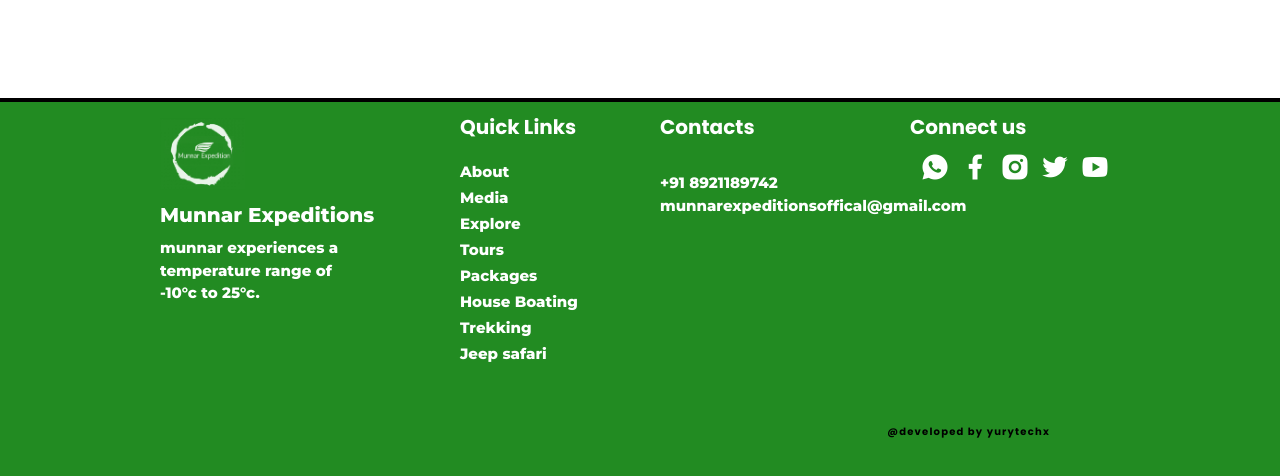
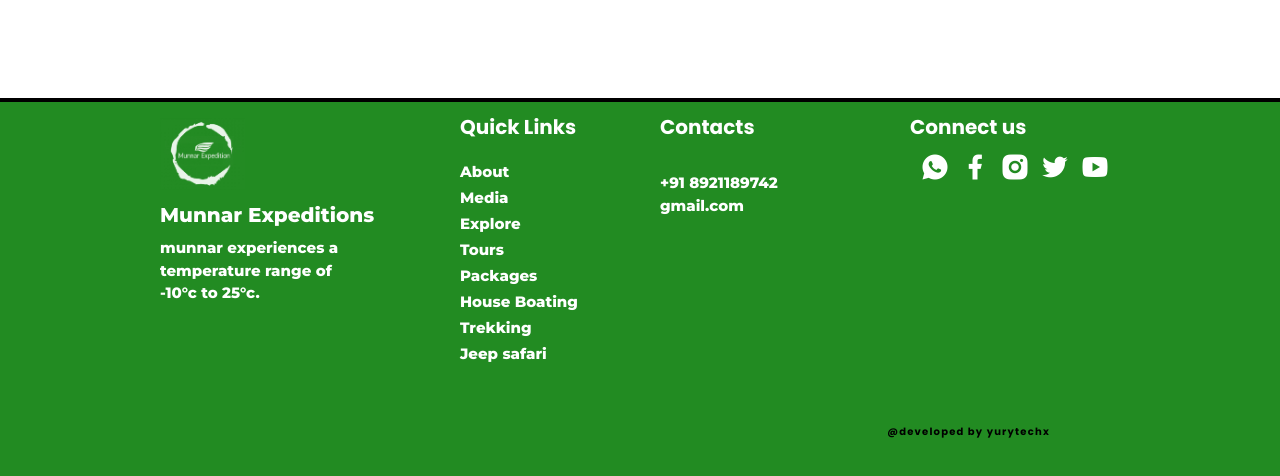
Before and after one commit to munnarexpeditions/munnarexpeditions, a plain HTML site: page index.html in a window 1280 px wide. Shown: the part 8020-8496 px from the top of the page. Drawn offline with nearby package versions, Linux system fonts and the light colour scheme.

Commit message:
ui fixed

```diff
--- a/index.html
+++ b/index.html
@@ -847,7 +847,7 @@ Experience the beauty of Munnar with these must-visit destinations and indulge i
                 <h1>Contacts</h1>
                 <div class="contact-info-text">
                     <p><a href="tel:+918921189742">+91 8921189742</a></p>
-                    <p><a href="mailto:munnarexpeditionsoffical@gmail.com">munnarexpeditionsoffical@gmail.com</a></p>
+                    <p><a href="mailto:munnarexpeditionsoffical@gmail.com">Gmail.com</a></p>
                 </div>
             </div>
             <div class="social-media">
```
